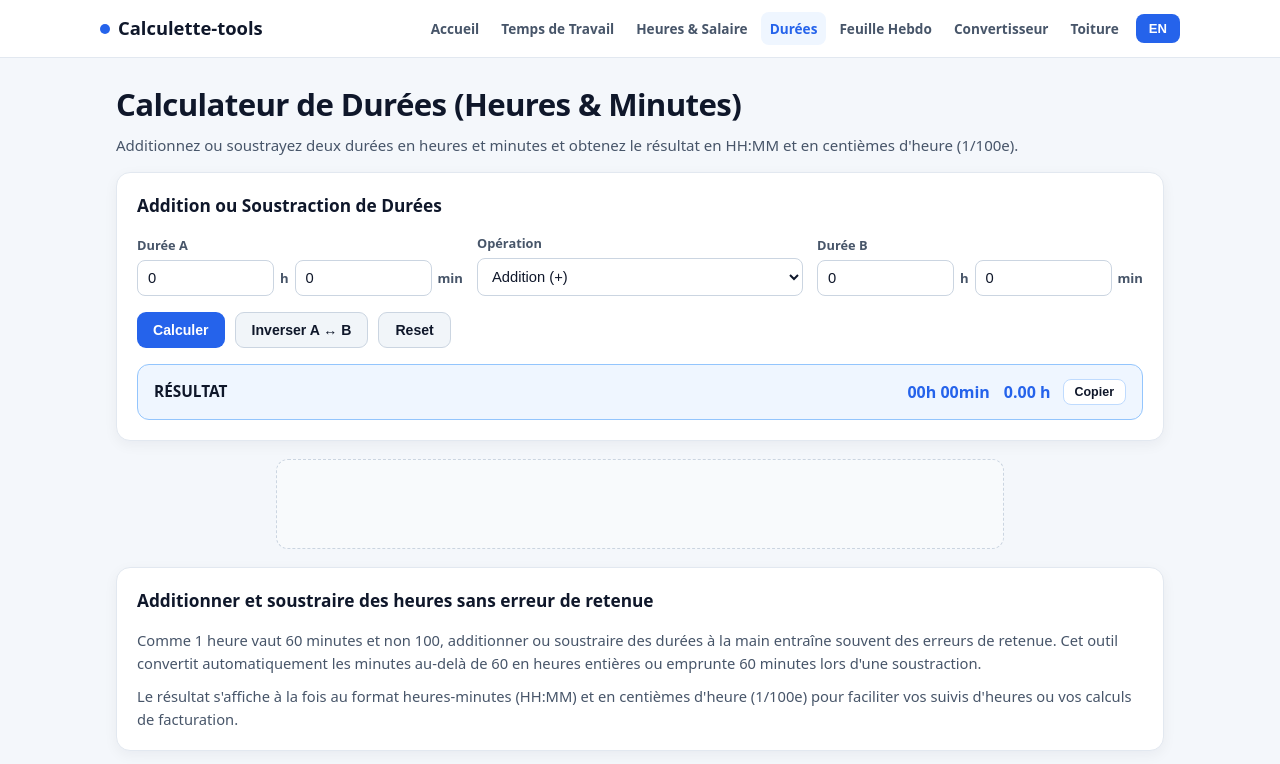
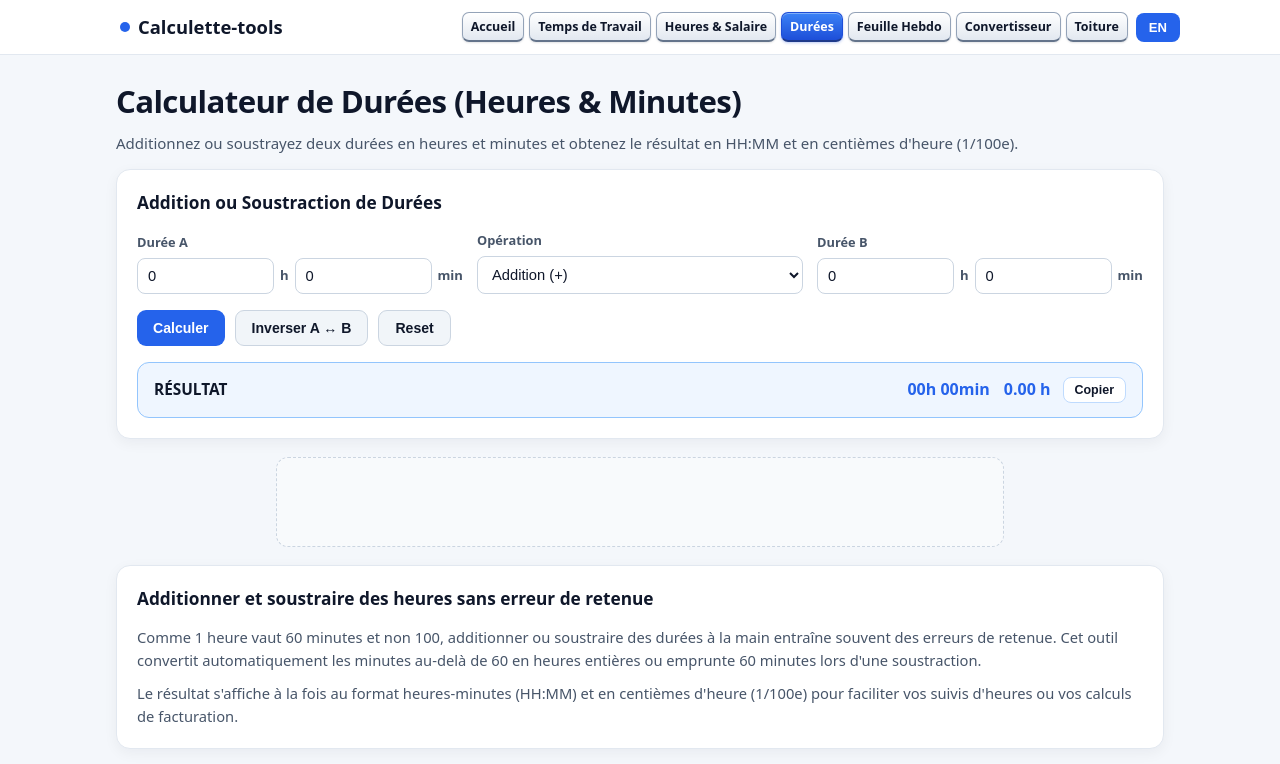
Before and after one commit to Alyasmalikit/calculette-tools, a plain HTML site: page time-calculator.html in a window 1280 px wide. Shown: the top 764 px of the page. Drawn offline with Linux system fonts and the light colour scheme.

Commit message:
Update time-calculator.html

```diff
--- a/time-calculator.html
+++ b/time-calculator.html
@@ -78,6 +78,7 @@
     display: inline-flex;
     align-items: center;
     gap: 8px;
+    margin-left: 20px;
     flex-shrink: 0;
   }
   .brand-dot {
@@ -98,21 +99,36 @@
   .nav-menu {
     display: flex;
     flex-wrap: wrap;
-    gap: 4px;
+    gap: 5px;
     min-width: 0;
   }
   .nav-menu a {
-    color: var(--muted);
+    color: var(--ink);
+    background: linear-gradient(180deg, #ffffff 0%, #e2e8f0 100%);
+    border: 1px solid #94a3b8;
+    border-bottom: 2px solid #64748b;
     text-decoration: none;
-    font-size: 0.85rem;
-    font-weight: 600;
-    padding: 6px 9px;
-    border-radius: 8px;
+    font-size: 0.78rem;
+    font-weight: 700;
+    padding: 4px 8px;
+    border-radius: 7px;
     white-space: nowrap;
+    box-shadow: inset 0 1px 0 #ffffff, 0 1px 2px rgba(15, 23, 42, 0.12);
+    transition: transform 0.1s ease, box-shadow 0.12s ease, background 0.12s ease;
   }
-  .nav-menu a:hover, .nav-menu a.active {
+  .nav-menu a:hover {
     color: var(--primary);
-    background: var(--soft);
+    background: linear-gradient(180deg, #ffffff 0%, #dbeafe 100%);
+    border-color: #3b82f6;
+    border-bottom-color: #1d4ed8;
+    transform: translateY(-1px);
+  }
+  .nav-menu a.active {
+    color: #ffffff;
+    background: linear-gradient(180deg, #3b82f6 0%, #1d4ed8 100%);
+    border-color: #1d4ed8;
+    border-bottom-color: #1e3a8a;
+    box-shadow: inset 0 1px 0 rgba(255, 255, 255, 0.35), 0 1px 3px rgba(29, 78, 216, 0.3);
   }
   .lang-btn {
     background: var(--primary);
@@ -563,4 +579,33 @@
       setTimeout(() => { btn.textContent = d.btnCopy; }, 1600);
     };
     if (navigator.clipboard && navigator.clipboard.writeText) {
-      navigator.clipboard.writeText(text).then(showCopied).catch
+      navigator.clipboard.writeText(text).then(showCopied).catch(() => {});
+    }
+  }
+
+  function applyLang() {
+    document.documentElement.lang = lang;
+    const d = dict[lang];
+    document.getElementById("langBtn").textContent = d.btn;
+    document.querySelectorAll("[data-t]").forEach(el => {
+      const k = el.getAttribute("data-t");
+      if (d[k]) el.textContent = d[k];
+    });
+    calcDur();
+  }
+
+  function toggleLang() {
+    lang = lang === "fr" ? "en" : "fr";
+    try { localStorage.setItem(LANG_KEY, lang); } catch (e) {}
+    applyLang();
+  }
+
+  try {
+    if (localStorage.getItem(LANG_KEY) === "en") lang = "en";
+  } catch (e) {}
+
+  applyLang();
+</script>
+
+</body>
+</html>
```
